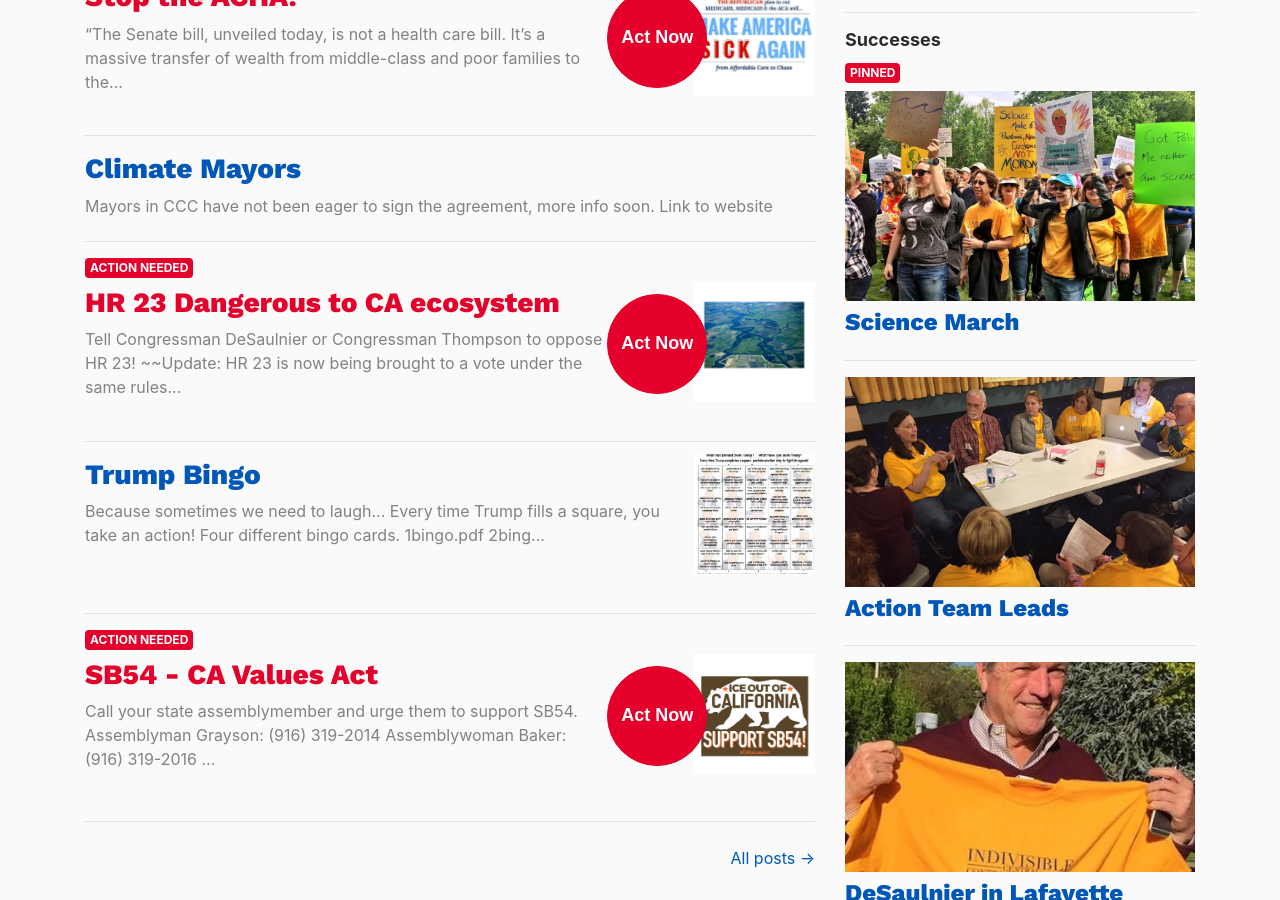
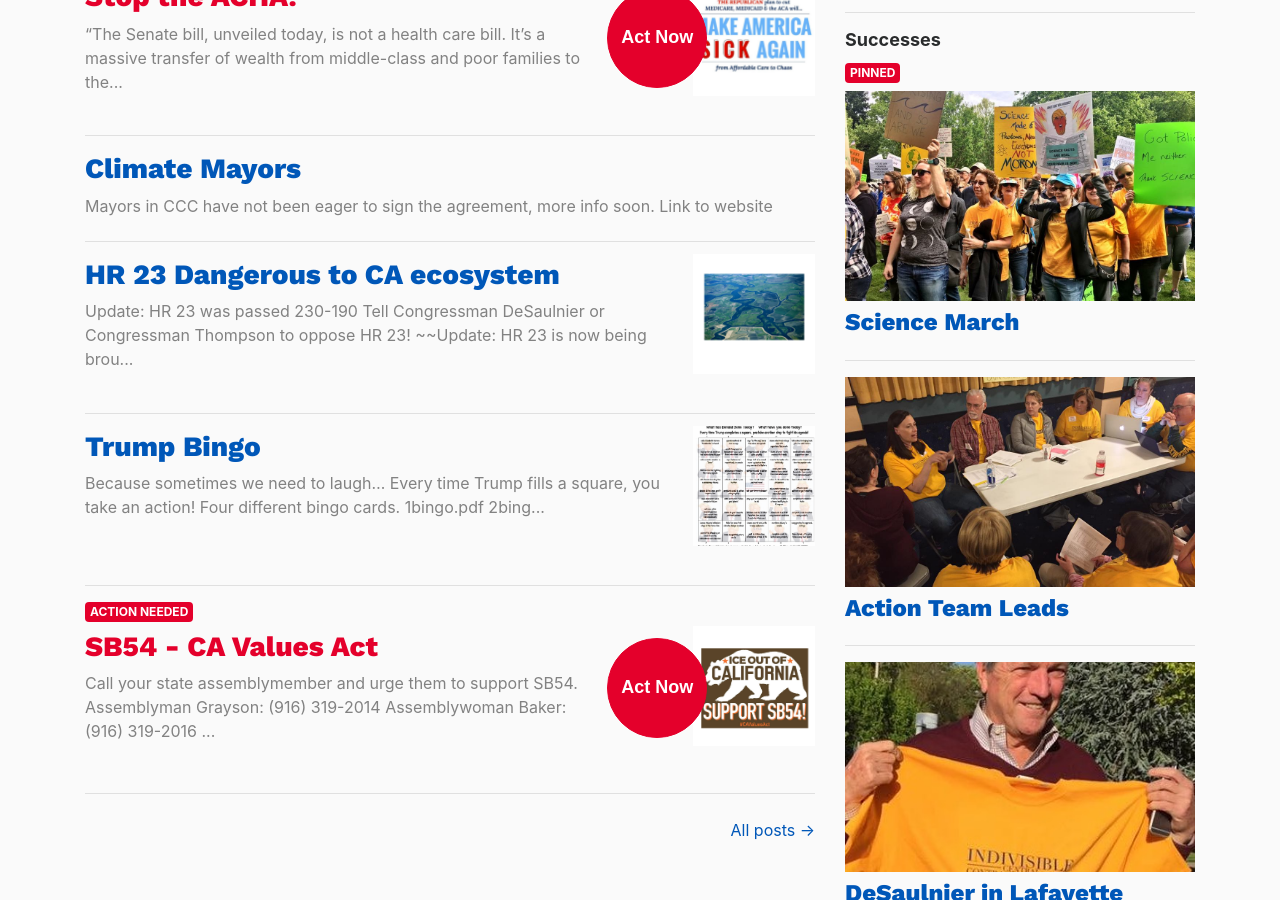
Before and after one commit to IndivisibleTemplate/BasicTemplate, a Jekyll site: the page built from index.html, in a window 1280 px wide and 900 px high, scrolled down 586 px. Built offline with Jekyll 4.4.1, drawn with Linux system fonts in a browser that asks for light colours; nearby versions of some CDN libraries; the list of posts is cut into pages by our own code; comment, search, counter and statistics services are not loaded.

Commit message:
Updated Hr 23 Dangerous To Ca Ecosystem

```diff
--- a/_posts/2017-07-09-hr-23-dangerous-to-ca-ecosystem.markdown
+++ b/_posts/2017-07-09-hr-23-dangerous-to-ca-ecosystem.markdown
@@ -1,10 +1,6 @@
 ---
 title: HR 23 Dangerous to CA ecosystem
 date: 2017-07-09 22:31:00 -07:00
-categories:
-- action
-tags:
-- action
 main-image: "/uploads/delta.png"
 call-script-text: |-
   Hi, my name is x, my zip code is x, and I am a member of indivisible 4c.
@@ -13,6 +9,9 @@ call-script-text: |-
 
   Thank you.
 ---
+
+Update: HR 23 was passed 230-190
+
 
 Tell Congressman DeSaulnier or Congressman Thompson to oppose HR 23!
 
```
